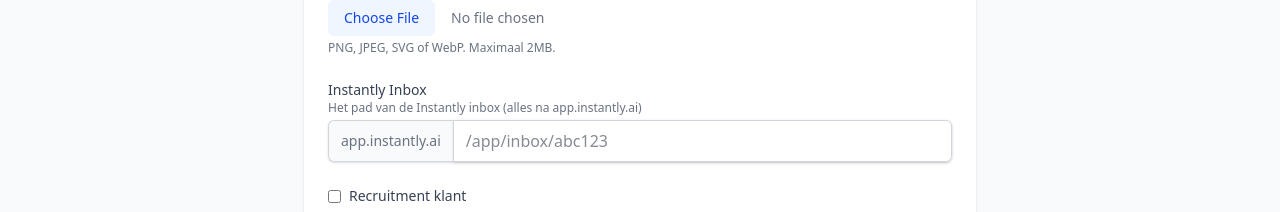
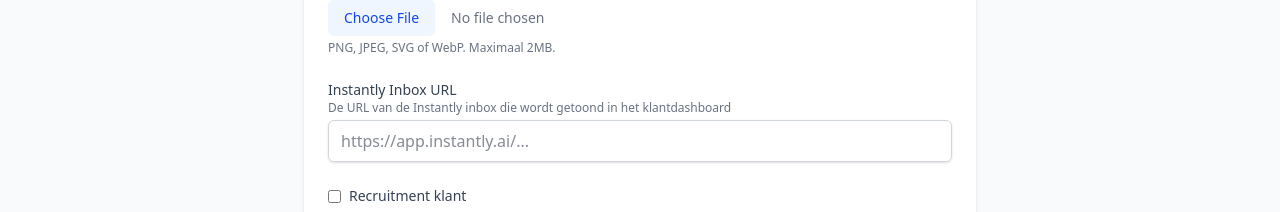
Before and after one commit to benjamin-nextwave/client-dashboard, a Next.js app: page /admin/clients/new in a window 1280 px wide. Shown: the part 671-883 px from the top of the page. Built offline with nearby package versions, Linux system fonts and the light colour scheme; no server answers.

Commit message:
Revert "refactor: simplify inbox config to path-only (domain is standard)"
This reverts commit b0a14217e2124a8427c474cd2aaa005f593be97b.

```diff
--- a/src/app/(client)/dashboard/inbox-embed/page.tsx
+++ b/src/app/(client)/dashboard/inbox-embed/page.tsx
@@ -10,10 +10,18 @@ export default async function InboxEmbedPage() {
   const client = await getClientBranding()
   if (!client) redirect('/login')
 
-  const inboxPath = client.inbox_url
+  const inboxUrl = client.inbox_url
 
-  // inbox_url bevat het pad (bijv. /app/inbox/abc123), proxy-prefix ervoor zetten
-  const proxyUrl = inboxPath ? '/api/instantly-proxy' + (inboxPath.startsWith('/') ? '' : '/') + inboxPath : null
+  // Zet de Instantly URL om naar een proxy URL zodat cookies correct werken
+  let proxyUrl: string | null = null
+  if (inboxUrl) {
+    try {
+      const parsed = new URL(inboxUrl)
+      proxyUrl = '/api/instantly-proxy' + parsed.pathname + parsed.search
+    } catch {
+      // Ongeldige URL — toon empty state
+    }
+  }
 
   if (!proxyUrl) {
     return (
--- a/src/components/admin/client-form.tsx
+++ b/src/components/admin/client-form.tsx
@@ -123,24 +123,19 @@ export function ClientForm({
       {/* Logo */}
       <LogoUpload currentLogoUrl={currentLogoUrl} />
 
-      {/* Instantly Inbox Pad */}
+      {/* Instantly Inbox URL */}
       <div>
         <label htmlFor="inboxUrl" className="block text-sm font-medium text-gray-700">
-          Instantly Inbox
+          Instantly Inbox URL
         </label>
-        <p className="text-xs text-gray-500">Het pad van de Instantly inbox (alles na app.instantly.ai)</p>
-        <div className="mt-1 flex rounded-md shadow-sm">
-          <span className="inline-flex items-center rounded-l-md border border-r-0 border-gray-300 bg-gray-50 px-3 text-sm text-gray-500">
-            app.instantly.ai
-          </span>
-          <input
-            id="inboxUrl"
-            type="text"
-            {...register('inboxUrl')}
-            placeholder="/app/inbox/abc123"
-            className="block w-full rounded-r-md border border-gray-300 px-3 py-2 text-gray-900 shadow-sm focus:border-blue-500 focus:outline-none focus:ring-1 focus:ring-blue-500"
-          />
-        </div>
+        <p className="text-xs text-gray-500">De URL van de Instantly inbox die wordt getoond in het klantdashboard</p>
+        <input
+          id="inboxUrl"
+          type="url"
+          {...register('inboxUrl')}
+          placeholder="https://app.instantly.ai/..."
+          className="mt-1 block w-full rounded-md border border-gray-300 px-3 py-2 text-gray-900 shadow-sm focus:border-blue-500 focus:outline-none focus:ring-1 focus:ring-blue-500"
+        />
         {errors.inboxUrl && (
           <p className="mt-1 text-sm text-red-600">{errors.inboxUrl.message}</p>
         )}
--- a/src/lib/validations/client.ts
+++ b/src/lib/validations/client.ts
@@ -7,7 +7,7 @@ export const clientFormSchema = z.object({
   primaryColor: z.string().regex(/^#[0-9A-Fa-f]{6}$/, 'Ongeldige kleurcode'),
   isRecruitment: z.coerce.boolean().default(false),
   meetingUrl: z.string().url('Ongeldige URL').optional().or(z.literal('')),
-  inboxUrl: z.string().optional().or(z.literal('')),
+  inboxUrl: z.string().url('Ongeldige URL').optional().or(z.literal('')),
 })
 
 export const clientEditSchema = clientFormSchema
```
